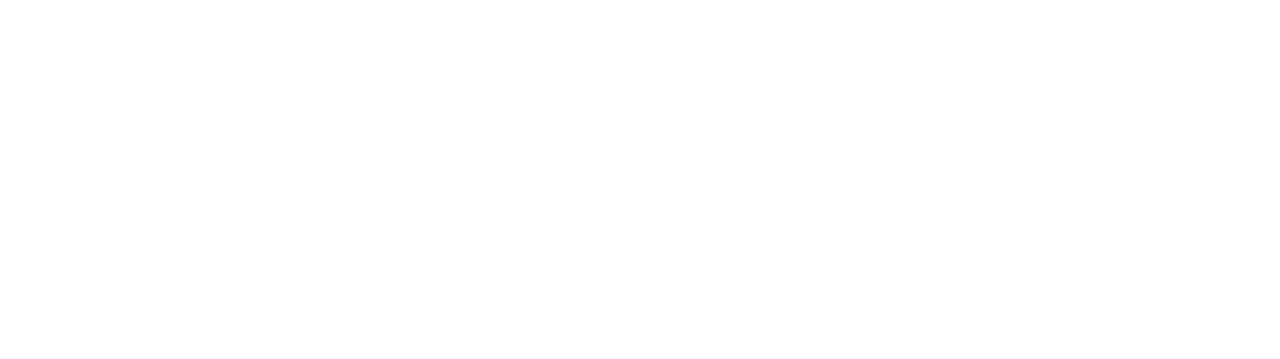
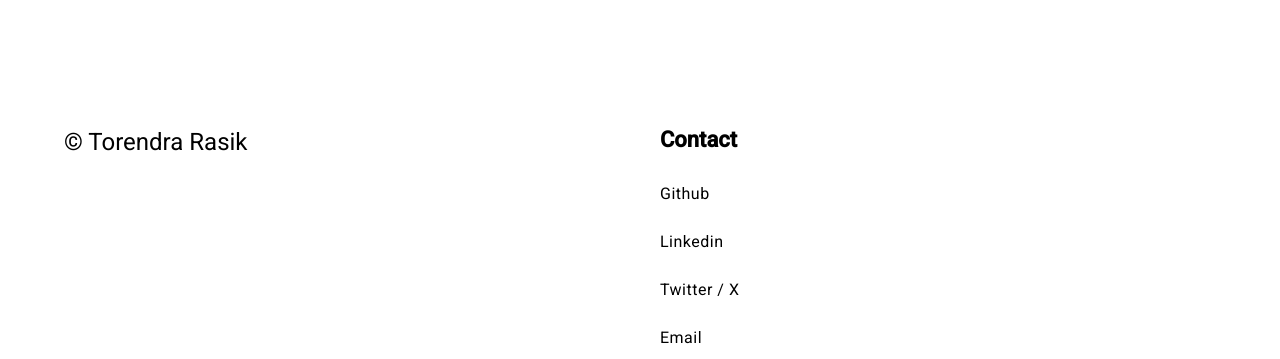
Before and after one commit to trasik/trasik98, an Angular app in the folder client/: page / in a window 1280 px wide. Shown: the part 1309-1668 px from the top of the page. Before the commit the page ends 1361 px from the top, so only its background shows below. Built offline with nearby package versions, Linux system fonts and the light colour scheme.

Commit message:
(client): Adds footer base structure for home component

```diff
--- a/client/src/app/home/home.component.html
+++ b/client/src/app/home/home.component.html
@@ -24,7 +24,7 @@
   <div class="main-content">
     <mat-grid-list [cols]="columns" rowHeight="2:1" gutterSize="4rem">
       @for (tile of tileCards; track tile) { @if (columns == 1) {
-      <mat-grid-tile>
+      <mat-grid-tile class="main-content-tile">
         <mat-card class="main-content-card">
           <mat-card-header>
             <mat-card-title class="main-content-text">{{
@@ -45,7 +45,11 @@
         </mat-card>
       </mat-grid-tile>
       } @else {
-      <mat-grid-tile [colspan]="tile.cols" [rowspan]="tile.rows">
+      <mat-grid-tile
+        class="main-content-tile"
+        [colspan]="tile.cols"
+        [rowspan]="tile.rows"
+      >
         <mat-card class="main-content-card">
           <mat-card-header>
             <mat-card-title class="main-content-text">{{
@@ -70,4 +74,23 @@
   </div>
 </main>
 
-<footer></footer>
+<footer class="footer">
+  <div class="footer-content">
+    <h6>&copy; Torendra Rasik</h6>
+    <ul class="mat-typography footer-contact-list">
+      <li id="footer-contact-list-title" class="mat-title-large">Contact</li>
+      <li class="mat-body-large">
+        <a href="https://github.com/trasik">Github</a>
+      </li>
+      <li class="mat-body-large">
+        <a href="https://www.linkedin.com/in/torendrarasik/">Linkedin</a>
+      </li>
+      <li class="mat-body-large">
+        <a href="https://x.com/DownbadT8">Twitter / X</a>
+      </li>
+      <li class="mat-body-large">
+        <a href="mailto:torendrarasik@gmail.com">Email</a>
+      </li>
+    </ul>
+  </div>
+</footer>
--- a/client/src/app/home/home.component.scss
+++ b/client/src/app/home/home.component.scss
@@ -6,6 +6,7 @@
   justify-content: center;
   justify-items: center;
   padding-top: 15%;
+  margin-bottom: 10%;
 }
 
 .header-content {
@@ -49,9 +50,7 @@
 
 .main {
   width: 90%;
-  height: 100%;
   margin: auto;
-  margin-top: 50px;
 }
 
 mat-card-header {
@@ -60,7 +59,7 @@
   justify-items: right;
 }
 
-mat-grid-tile:hover {
+.main-content-tile:hover {
   transition: 0.5s;
   transform: translateY(1%);
   box-shadow: 0 4px 30px rgba(0, 0, 0, 0.2);
@@ -88,6 +87,46 @@
 #main-content-text-big {
   margin-top: 10px;
   font-size: 40px;
+}
+
+/* Footer */
+
+.footer {
+  width: 90%;
+  margin: auto;
+  margin-top: 10%;
+}
+
+.footer-content {
+  display: flex;
+
+  h6 {
+    flex: 1;
+  }
+}
+
+.footer-contact-list {
+  list-style-type: none;
+  flex: 1;
+  margin: auto;
+
+  li {
+    a {
+      line-height: 3rem;
+      color: inherit;
+      text-decoration: none;
+    }
+
+    a:hover {
+      color: #89cff0;
+      transition: color 0.2s;
+    }
+  }
+}
+
+#footer-contact-list-title {
+  margin-bottom: 1rem;
+  font-weight: bold;
 }
 
 @media (max-width: 600px) {
```
